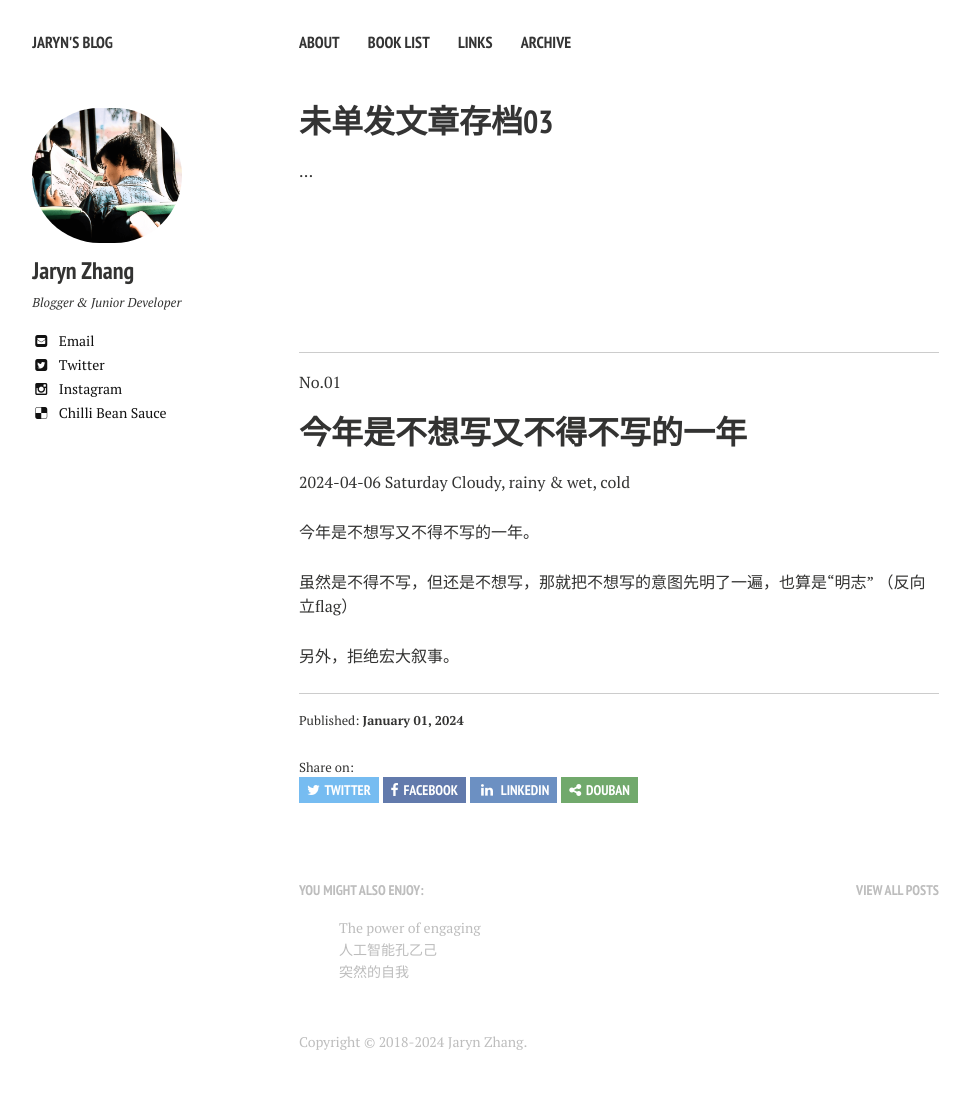
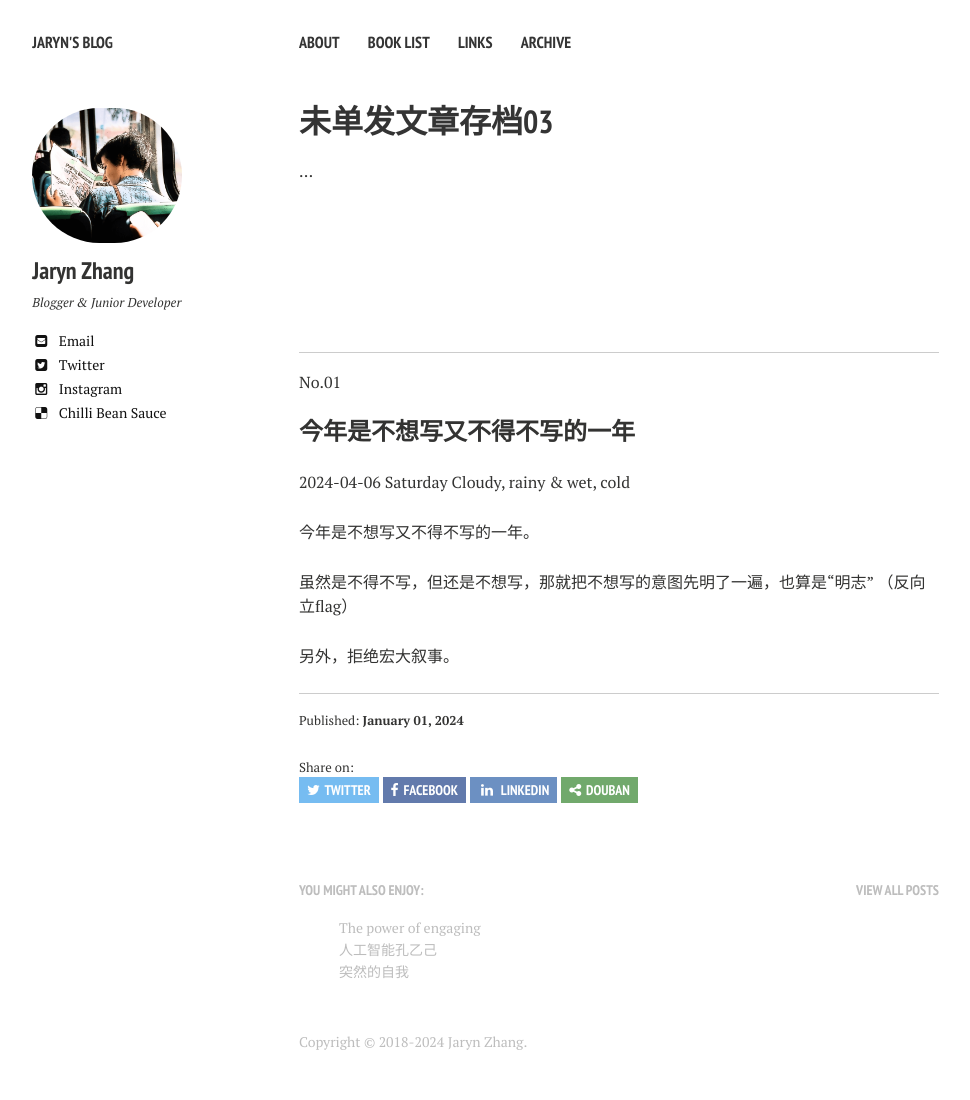
Before and after one commit to jarynzhang/jarynzhang.github.io, a Jekyll site: the page built from _posts/2024-01-01-未单发文章存档03.md, in a window 1280 px wide. Shown: the whole page, without its empty margins (21-991 px from the left). Built offline with Jekyll 4.4.1, drawn with Linux system fonts in a browser that asks for light colours; nearby versions of some CDN libraries; our own code applies the rules of GitHub Pages for plain Markdown files.

```diff
--- a/_posts/2024-01-01-未单发文章存档03.md
+++ b/_posts/2024-01-01-未单发文章存档03.md
@@ -27,9 +27,7 @@ excerpt: 2024/01至2024/12写，未单读发出文章的合集。
 
 No.01
 
-# 今年是不想写又不得不写的一年
-
-
+### 今年是不想写又不得不写的一年
 
 2024-04-06 Saturday  Cloudy, rainy & wet, cold
 
```
